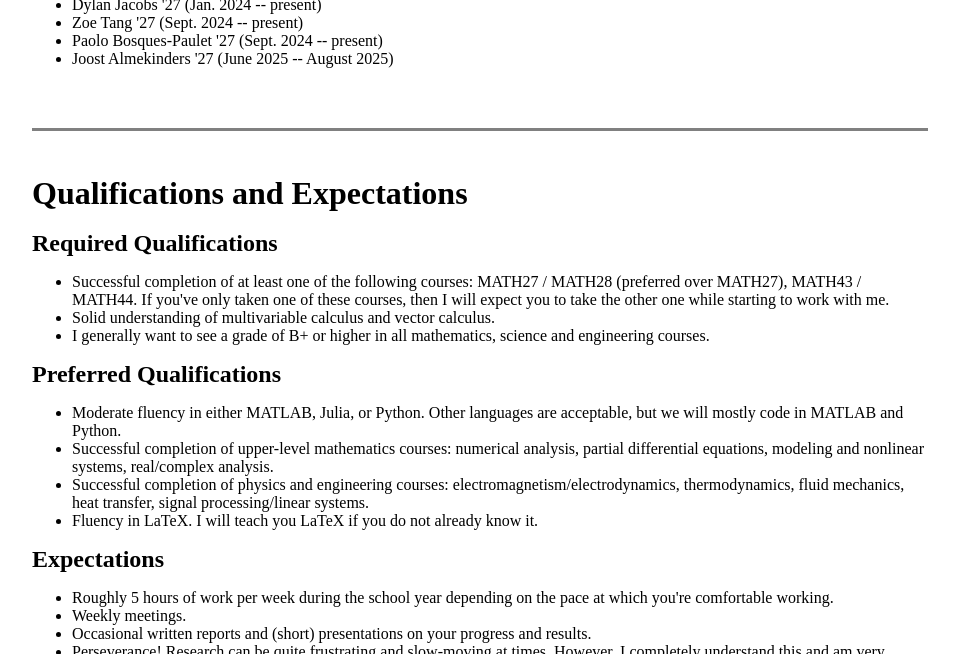
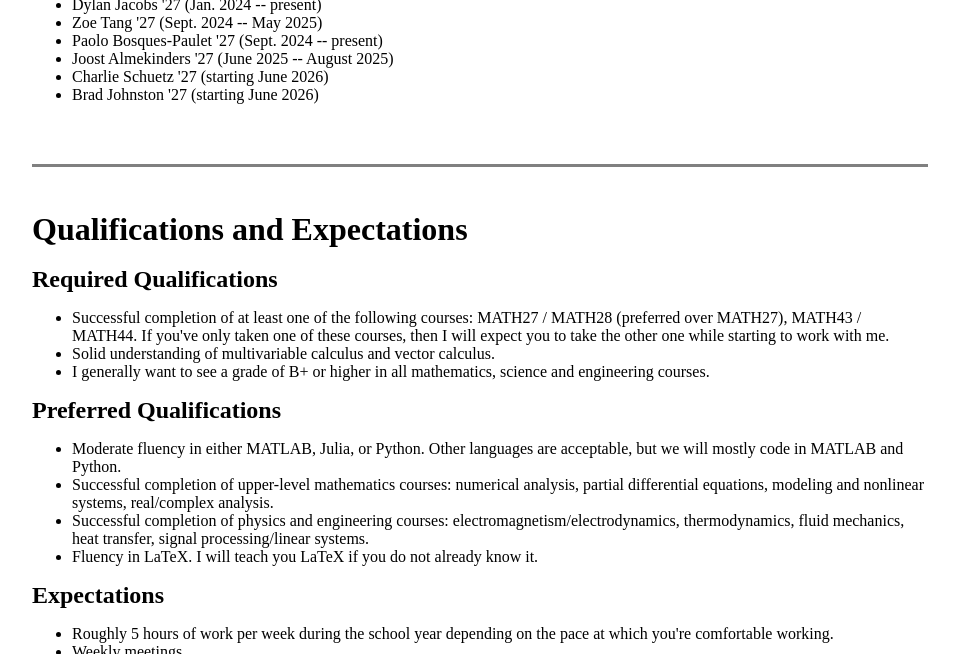
Before and after one commit to jhknakao/jhknakao.github.io, a Jekyll site: the page built from undergradresearch.html, in a window 1280 px wide and 900 px high, scrolled down 682 px, cut to the strip 246-900 px from the top of the window. Shown: the whole strip, without its empty margins (160-1119 px from the left). Built offline with Jekyll 4.4.1, drawn with Linux system fonts in a browser that asks for light colours.

Commit message:
Update undergradresearch.html

```diff
--- a/undergradresearch.html
+++ b/undergradresearch.html
@@ -21,10 +21,12 @@ title: Undergraduate Research
 	<p style="padding:40px;float:right;"><figure><img src="images/nakao_team_2025.jpg" width="400" height=auto><figcaption>Nakao Research Group 2025 (D. Jacobs, P. Bosques-Paulet, J. Nakao, J. Almekinders, Z. Tang)</figcaption></figure></p>
 
 	<ul>
-    <li>Dylan Jacobs '27 (Jan. 2024 -- present)</li>
-    <li>Zoe Tang '27 (Sept. 2024 -- present)</li>
-    <li>Paolo Bosques-Paulet '27 (Sept. 2024 -- present)</li>
-    <li>Joost Almekinders '27 (June 2025 -- August 2025)</li>
+    	<li>Dylan Jacobs '27 (Jan. 2024 -- present)</li>
+    	<li>Zoe Tang '27 (Sept. 2024 -- May 2025)</li>
+    	<li>Paolo Bosques-Paulet '27 (Sept. 2024 -- present)</li>
+    	<li>Joost Almekinders '27 (June 2025 -- August 2025)</li>
+		<li>Charlie Schuetz '27 (starting June 2026)</li>
+		<li>Brad Johnston '27 (starting June 2026)</li>
 	</ul>
 	<br>
 	<br>
```
